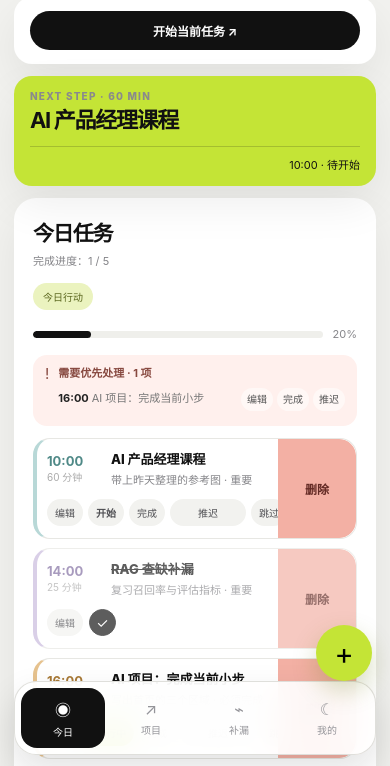
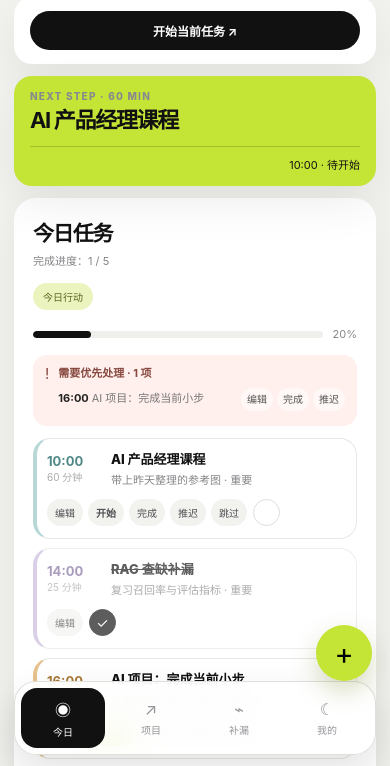
Before and after one commit to 55man-star/daymark-personal-assistant, a website: page index.html in a window 390 px wide. Shown: the part 71-837 px from the top of the page. Drawn offline with Linux system fonts and the light colour scheme.

Commit message:
Add files via upload

```diff
--- a/index.html
+++ b/index.html
@@ -171,7 +171,7 @@ const saveTaskBeforeAttention=$('saveTask').onclick;$('saveTask').onclick=()=>{s
 const taskListForEvents=$('taskList');taskListForEvents?.addEventListener('click',e=>{const target=e.target.closest('button,[data-action],.status');if(!target||!taskListForEvents.contains(target))return;const id=target.dataset.id||target.parentElement?.querySelector('[data-id]')?.dataset.id;if(!id)return;if(target.matches('[data-edit]')){e.preventDefault();e.stopImmediatePropagation();openTaskEditor(id);return}if(target.matches('[data-action]')){e.preventDefault();e.stopImmediatePropagation();const action=target.dataset.action;if(action==='skip'&&!confirm('确定跳过这个任务吗？之后仍可编辑或撤回。'))return;taskAction(id,action);return}if(target.classList.contains('status')){e.preventDefault();e.stopImmediatePropagation();taskAction(id,'done')}},{capture:true});
 </script>
 <style>
-.task-actions .state-action{font-weight:800}.task-actions .state-action[data-state="running"]{background:var(--lime);color:#3f4e00}.task-actions .delay-action{min-width:76px}.task-actions .status.待开始,.task-actions .status.进行中{display:none}
+.task-actions .state-action{font-weight:800}.task-actions .state-action[data-state="running"]{background:var(--lime);color:#3f4e00}.task-actions .delay-action{min-width:0;width:auto}.task-actions .status.待开始,.task-actions .status.进行中{display:none}
 </style>
 <script>
 // 任务状态只保留一个主状态按钮：开始 -> 进行中。
@@ -188,9 +188,9 @@ window.daymarkSyncNativeNotifications=syncNativeNotifications;const notifyButton
 </script>
 <style>
 @media(max-width:760px){
-  .task{position:relative;overflow:hidden;touch-action:pan-y;transition:transform .18s ease}
-  .task.swipe-open{transform:translateX(-78px)}
-  .task-swipe-delete{position:absolute;z-index:4;right:0;top:0;bottom:0;width:78px;border-radius:0 17px 17px 0;background:#f3b0a4;color:#642b25;font-weight:800;font-size:12px;display:grid;place-items:center}
+  .task{position:relative;overflow:hidden;touch-action:pan-y}
+  .task-swipe-delete{position:absolute;z-index:4;right:0;top:0;bottom:0;width:78px;border-radius:0 17px 17px 0;background:#f3b0a4;color:#642b25;font-weight:800;font-size:12px;display:grid;place-items:center;opacity:0;visibility:hidden;pointer-events:none;transform:translateX(8px);transition:opacity .18s ease,transform .18s ease,visibility .18s ease}
+  .task.swipe-open .task-swipe-delete{opacity:1;visibility:visible;pointer-events:auto;transform:none}
   .stage-grip{touch-action:none;user-select:none;cursor:grab;padding:5px 3px;margin:-5px -3px}
 }
 </style>
```
